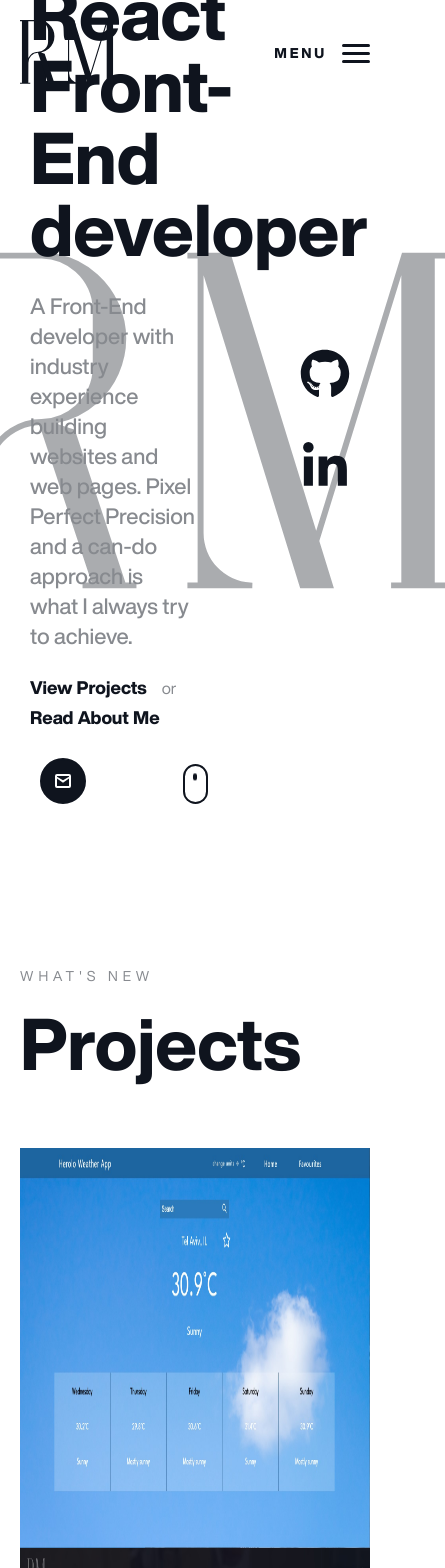
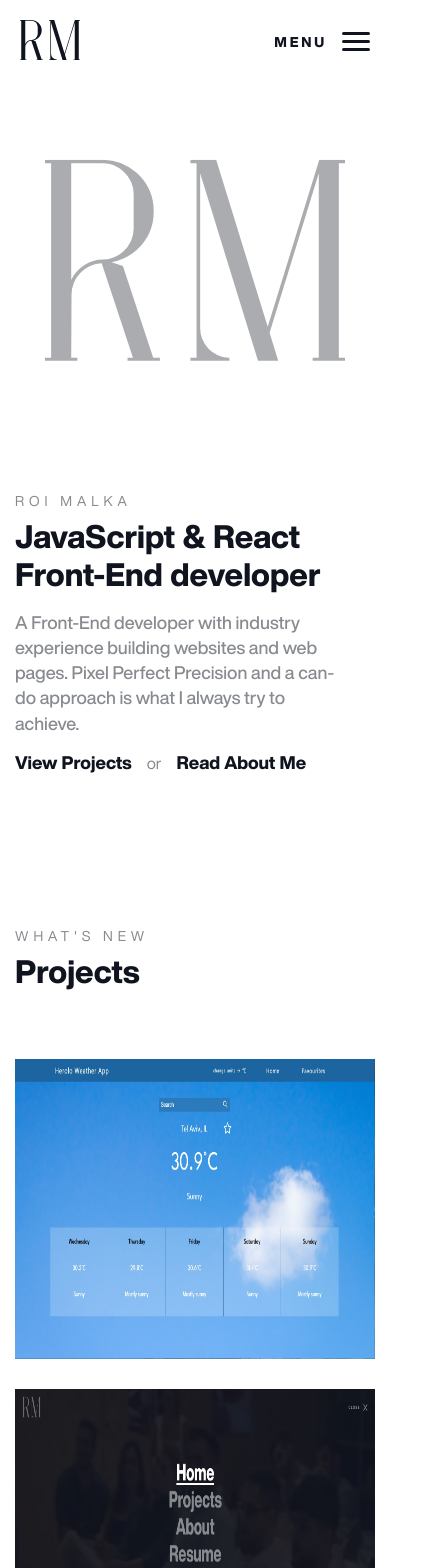
Before and after one commit to roimalka10/portfolio-2022, a React (Create React App) app: page / in a window 390 px wide. Shown: the top 1568 px of the page, 445 px wide, since content can reach past the window. Built offline with nearby package versions, Linux system fonts and the light colour scheme.

Commit message:
mobile queries for the whole site

```diff
--- a/src/css/ContactButton.css
+++ b/src/css/ContactButton.css
@@ -49,3 +49,11 @@
   transition: width 0s linear 0.2s,
     opacity 0.2s cubic-bezier(0.3, 0, 0.5, 1) 0.2s;
 }
+
+@media (max-width: 767px) {
+  .contact-link {
+    left: 20px;
+    bottom: 20px;
+    display: none;
+  }
+}
--- a/src/css/HomeGallery.css
+++ b/src/css/HomeGallery.css
@@ -33,7 +33,8 @@
 }
 
 .home-gallery .wrapper .home-row .home-main {
-  width: 50%;
+  max-width: 800px;
+  width: 100%;
 }
 
 .home-gallery .icons {
@@ -118,3 +119,39 @@
     transform: translateY(14px);
   }
 }
+@media (max-width: 767px) {
+  .home-gallery .name-logo {
+    top: 31%;
+  }
+
+  .home-gallery .name-logo svg {
+    width: 300px;
+  }
+
+  .home-gallery .icons {
+    display: none;
+  }
+  .home-gallery .wrapper {
+    padding: 0 50px;
+    bottom: 65px;
+  }
+
+  .home-gallery .wrapper .home-row .home-main h1 {
+    max-width: 90%;
+  }
+
+  .home-gallery .wrapper .home-row .home-main h3.home-text {
+    max-width: 90%;
+  }
+  nav.links {
+    margin-top: 10px;
+  }
+  .home-gallery .scroll-to {
+    display: none;
+  }
+}
+@media (max-width: 550px) {
+  .home-gallery .wrapper {
+    padding: 0 15px;
+  }
+}
--- a/src/css/Projects.css
+++ b/src/css/Projects.css
@@ -127,11 +127,38 @@
 }
 
 @media (max-width: 767px) {
+  .projects {
+    padding-top: 80px;
+  }
+
   .projects .list {
     margin: 65px 0px -30px 0px;
   }
+
   .projects .list .project {
-    margin: 0px;
+    margin: 0px 0 30px 0;
     width: 100%;
   }
+
+  .projects .list .project .project-image {
+    height: 300px;
+  }
+
+  .project-text {
+    padding: 0 30px;
+    max-width: 100%;
+    top: 30px;
+  }
+
+  .projects .list .project-text p:not(.stack) {
+    display: none;
+  }
+
+  .project-text h2 {
+    font-size: 140%;
+  }
+
+  .project-text .stack {
+    font-size: 80%;
+  }
 }
--- a/src/css/UpButton.css
+++ b/src/css/UpButton.css
@@ -41,3 +41,14 @@ button.up-button:hover svg {
     transform: translateY(-4px);
   }
 }
+
+@media (max-width: 767px) {
+  button.up-button {
+    box-shadow: none;
+    background: rgba(15, 20, 30, 1);
+    border: none;
+    opacity: 0.4;
+    right: 20px;
+    bottom: 20px;
+  }
+}
--- a/src/css/header.css
+++ b/src/css/header.css
@@ -199,8 +199,7 @@
 
 @media (max-width: 767px) {
   .header .menu a {
-    font-size: 180%;
-    margin: 10px 0;
+    margin: 12px 0;
   }
 }
 
@@ -311,6 +310,12 @@
   font-size: 360%;
 }
 
+@media (max-width: 767px) {
+  .header .menu a span {
+    font-size: 180%;
+  }
+}
+
 .header .menu a span::before,
 .header .menu a span::after {
   position: absolute;
@@ -341,3 +346,19 @@
 .header .menu a.section-link.active {
   color: #fff;
 }
+
+@media (max-width: 767px) {
+  .header .logo {
+    max-width: 60px;
+  }
+
+  .header .menu .hamburger {
+    top: 22px;
+    right: 20px;
+  }
+
+  .header .menu .logo {
+    top: 22px;
+    left: 20px;
+  }
+}
--- a/src/css/loader.css
+++ b/src/css/loader.css
@@ -32,7 +32,7 @@
   position: absolute;
   left: 60px;
   bottom: 10px;
-  animation: mymove 1.9s;
+  animation: mymove 2.1s;
   animation-iteration-count: 1;
 }
 
@@ -68,3 +68,23 @@
   padding-bottom: 4px;
   color: #878a8f;
 }
+
+@media (max-width: 767px) {
+  .loader .loader-logo {
+    position: absolute;
+    left: 20px;
+    top: 20px;
+    max-width: 95px;
+    max-height: 70px;
+  }
+  .loader-text {
+    position: absolute;
+    left: 20px;
+    bottom: -10px;
+  }
+
+  .loader-text h1 {
+    margin-top: 5px;
+    font-size: 34px;
+  }
+}
--- a/src/css/main-styles.css
+++ b/src/css/main-styles.css
@@ -131,9 +131,27 @@ section {
 
 @media (max-width: 767px) {
   .wrapper {
-    padding: 0 20px;
+    padding: 0 50px;
+  }
+  h1 {
+    font-size: 160%;
+    line-height: 1.2;
+    margin-top: 0;
+  }
+
+  h3 {
+    font-size: 90%;
+    line-height: 1.4;
+    margin-top: 10px;
   }
 }
+
+@media (max-width: 550px) {
+  .wrapper {
+    padding: 0 15px;
+  }
+}
+
 ::-webkit-scrollbar {
   width: 13px;
 }
@@ -145,15 +163,9 @@ section {
 }
 
 @media (max-width: 1400px) {
-  .home-gallery .wrapper .home-row .home-main {
-    width: 58%;
-  }
 }
 
 @media (max-width: 1280px) {
-  .home-gallery .wrapper .home-row .home-main {
-    width: 65%;
-  }
 }
 
 @media (max-width: 900px) {
```
